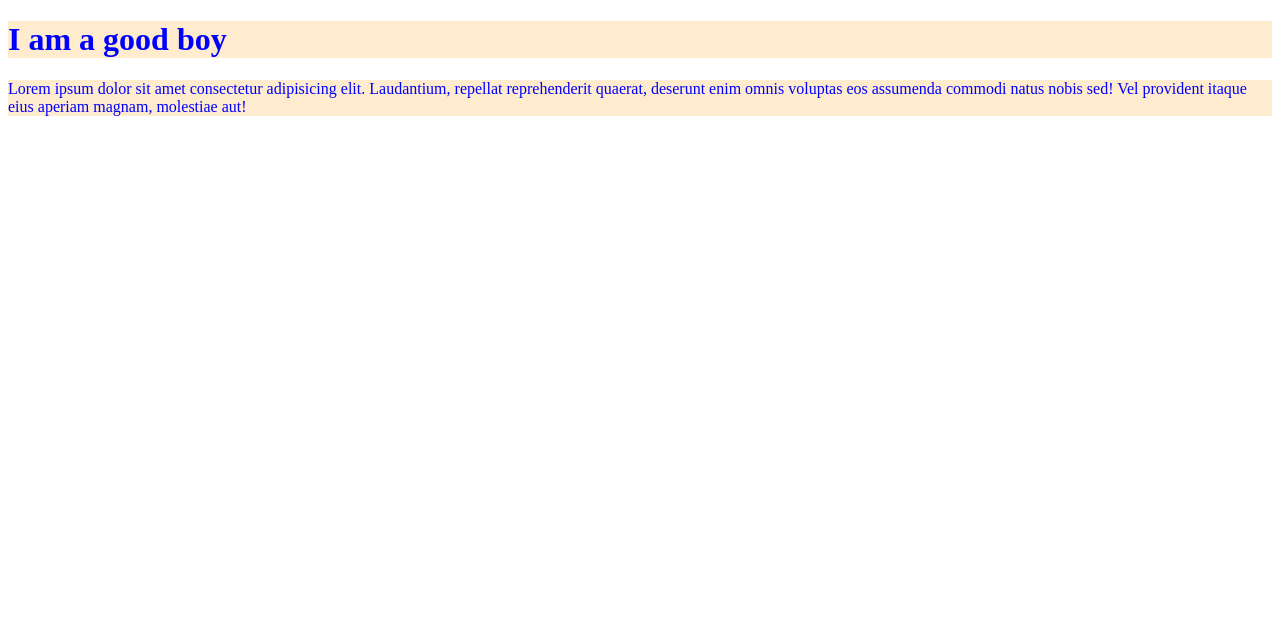
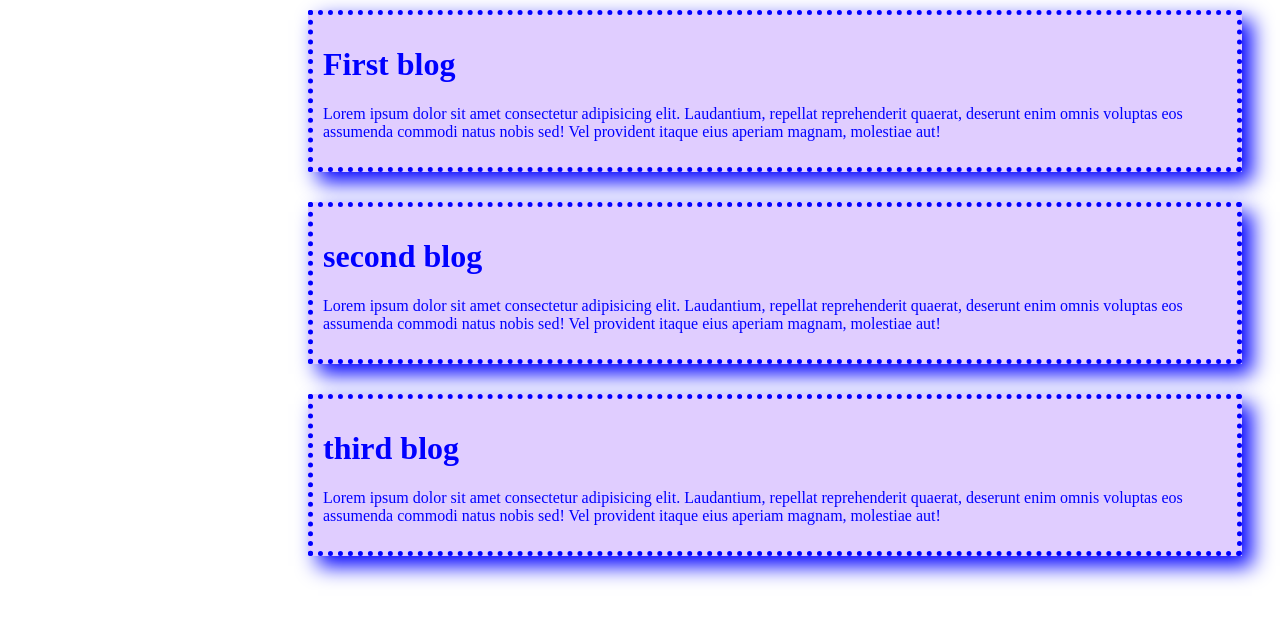
Before and after one commit to shakibhossain852/My-first-github-repo, a plain HTML site: page index.html in a window 1280 px wide. Drawn offline with Linux system fonts and the light colour scheme.

Commit message:
added second ans third blog

```diff
--- a/index.html
+++ b/index.html
@@ -6,8 +6,12 @@
     <title>My first github repo</title>
     <link rel="stylesheet" href="index1.css".css">
 </head>
-<body>
-    <h1>I am a good boy</h1>
-    <p>Lorem ipsum dolor sit amet consectetur adipisicing elit. Laudantium, repellat reprehenderit quaerat, deserunt enim omnis voluptas eos assumenda commodi natus nobis sed! Vel provident itaque eius aperiam magnam, molestiae aut!</p>
+<body> <div><h1>First blog</h1>
+    <p>Lorem ipsum dolor sit amet consectetur adipisicing elit. Laudantium, repellat reprehenderit quaerat, deserunt enim omnis voluptas eos assumenda commodi natus nobis sed! Vel provident itaque eius aperiam magnam, molestiae aut!</p></div>
+<body> <div><h1>second blog</h1>
+    <p>Lorem ipsum dolor sit amet consectetur adipisicing elit. Laudantium, repellat reprehenderit quaerat, deserunt enim omnis voluptas eos assumenda commodi natus nobis sed! Vel provident itaque eius aperiam magnam, molestiae aut!</p></div>
+<body> <div><h1>third blog</h1>
+    <p>Lorem ipsum dolor sit amet consectetur adipisicing elit. Laudantium, repellat reprehenderit quaerat, deserunt enim omnis voluptas eos assumenda commodi natus nobis sed! Vel provident itaque eius aperiam magnam, molestiae aut!</p></div>
+
 </body>
 </html>
--- a/index1.css
+++ b/index1.css
@@ -1 +1 @@
-h1,p{ color: blue; background-color: blanchedalmond;}
+div{ color: blue; background-color: rgb(224, 205, 255); margin: 10px 30px 30px 300px; border: 5px dotted; padding:10px; box-shadow: 10px 10px 20px blue;}
```
